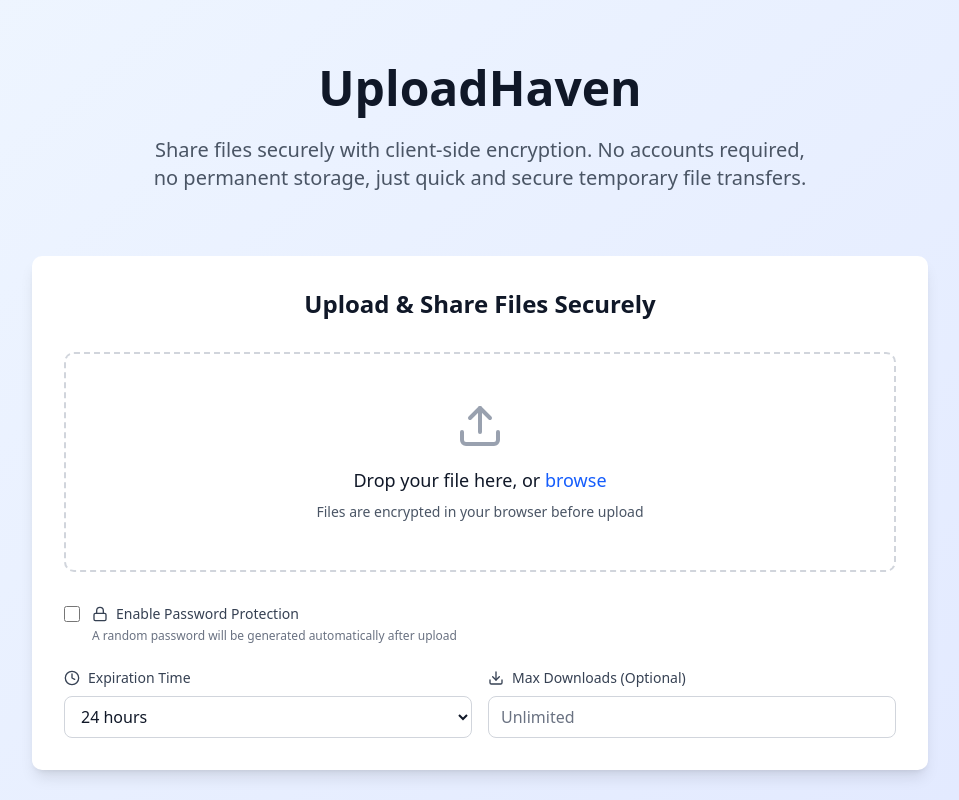
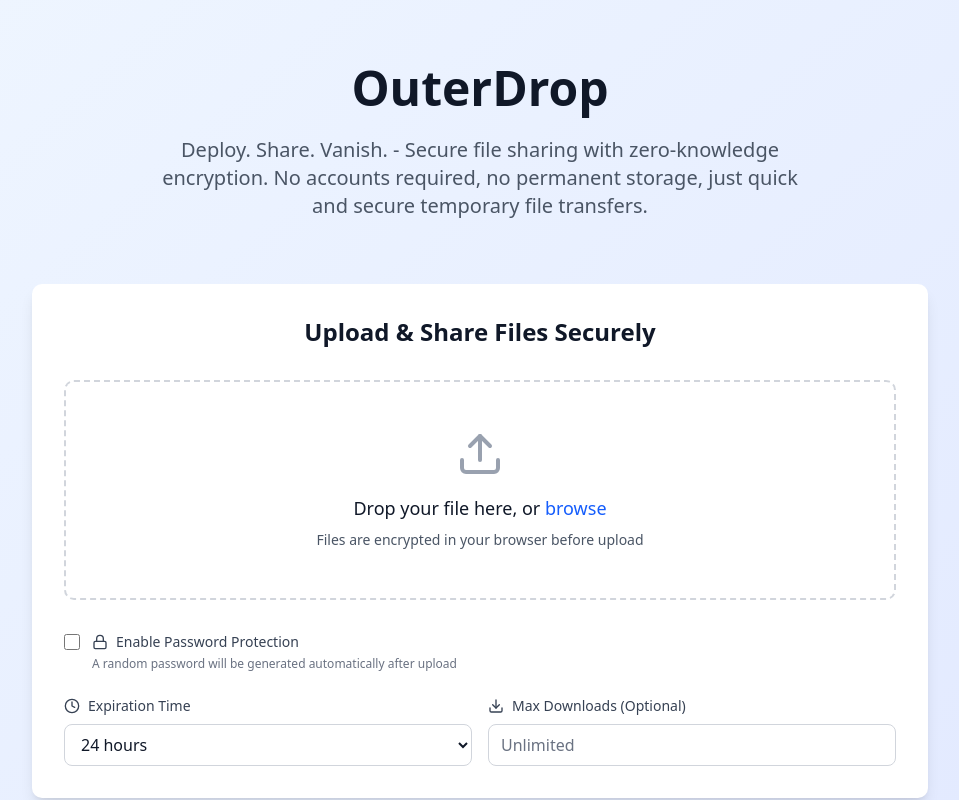
Before and after one commit to Sato-Isolated/uploadhaven, a Next.js app: page / in a window 1280 px wide. Shown: the top 800 px of the page, without its empty margins (160-1119 px from the left). Built offline with nearby package versions, Linux system fonts and the light colour scheme.

Commit message:
Rebrand from UploadHaven to OuterDrop
- Update project name and tagline across all files
- Change repository URLs and references
- Update metadata and documentation
- Modify tagline to "Deploy. Share. Vanish."
- Remove some feature descriptions for cleaner messaging

```diff
--- a/package.json
+++ b/package.json
@@ -1,5 +1,5 @@
 {
-  "name": "uploadhaven",
+  "name": "outerdrop",
   "version": "0.1.0",
   "private": true,
   "type": "module",
--- a/src/app/layout.tsx
+++ b/src/app/layout.tsx
@@ -14,8 +14,8 @@ const geistMono = Geist_Mono({
 });
 
 export const metadata: Metadata = {
-  title: "UploadHaven - Secure File Sharing",
-  description: "Simple, secure, ephemeral file sharing with zero-knowledge encryption. Upload, get link, share.",
+  title: "OuterDrop - Secure File Sharing",
+  description: "Deploy. Share. Vanish. - Secure file sharing with zero-knowledge encryption.",
 };
 
 export default function RootLayout({
--- a/src/app/page.tsx
+++ b/src/app/page.tsx
@@ -8,11 +8,11 @@ export default function Home() {
       <div className="container mx-auto px-4 py-16">
         <div className="text-center mb-16">
           <h1 className="text-5xl font-bold text-gray-900 dark:text-white mb-6">
-            UploadHaven
+            OuterDrop
           </h1>
           <p className="text-xl text-gray-600 dark:text-gray-300 max-w-2xl mx-auto">
-            Share files securely with client-side encryption. No accounts required,
-            no permanent storage, just quick and secure temporary file transfers.
+            Deploy. Share. Vanish. - Secure file sharing with zero-knowledge encryption.
+            No accounts required, no permanent storage, just quick and secure temporary file transfers.
           </p>
         </div>
 
--- a/src/infrastructure/database/mongodb.ts
+++ b/src/infrastructure/database/mongodb.ts
@@ -5,7 +5,7 @@ import { createIndexes } from './indexes';
 let client: MongoClient | null = null;
 let db: Db | null = null;
 
-const DB_NAME = process.env.MONGODB_DB || 'uploadhaven';
+const DB_NAME = process.env.MONGODB_DB || 'outerdrop';
 const MONGODB_URI = process.env.MONGODB_URI;
 
 if (!MONGODB_URI) {
--- a/src/test/setup.ts
+++ b/src/test/setup.ts
@@ -113,7 +113,7 @@ vi.mock('next/server', () => ({
 
 // Mock environment variables
 (process.env as any).NODE_ENV = 'test';
-(process.env as any).MONGODB_URI = 'mongodb://localhost:27017/uploadhaven-test';
+(process.env as any).MONGODB_URI = 'mongodb://localhost:27017/outerdrop-test';
 (process.env as any).NEXT_PUBLIC_BASE_URL = 'http://localhost:3000';
 
 // Global test utilities
```
Also changed, not shown: 1 other file (tests, documents, lock files or other folders).
